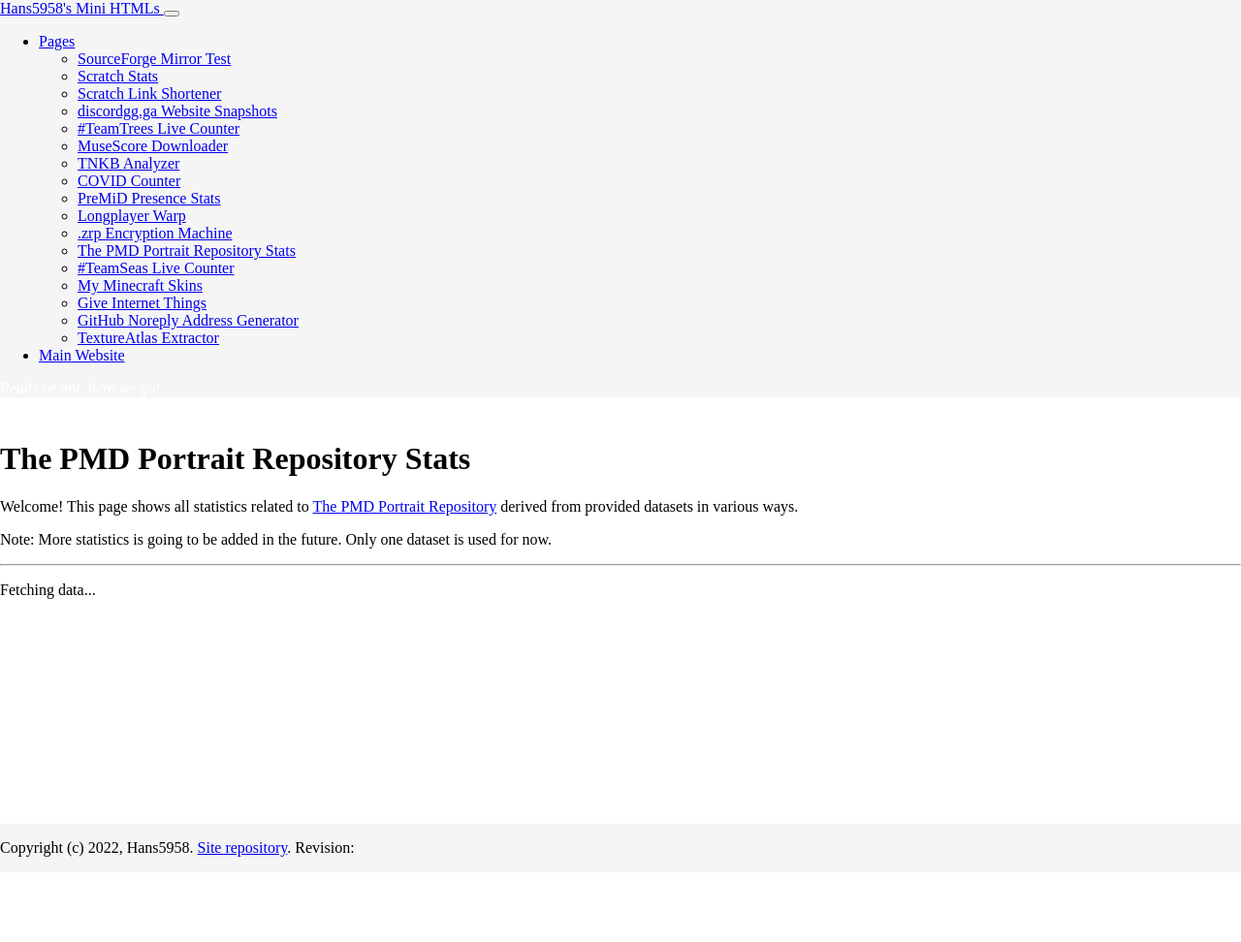
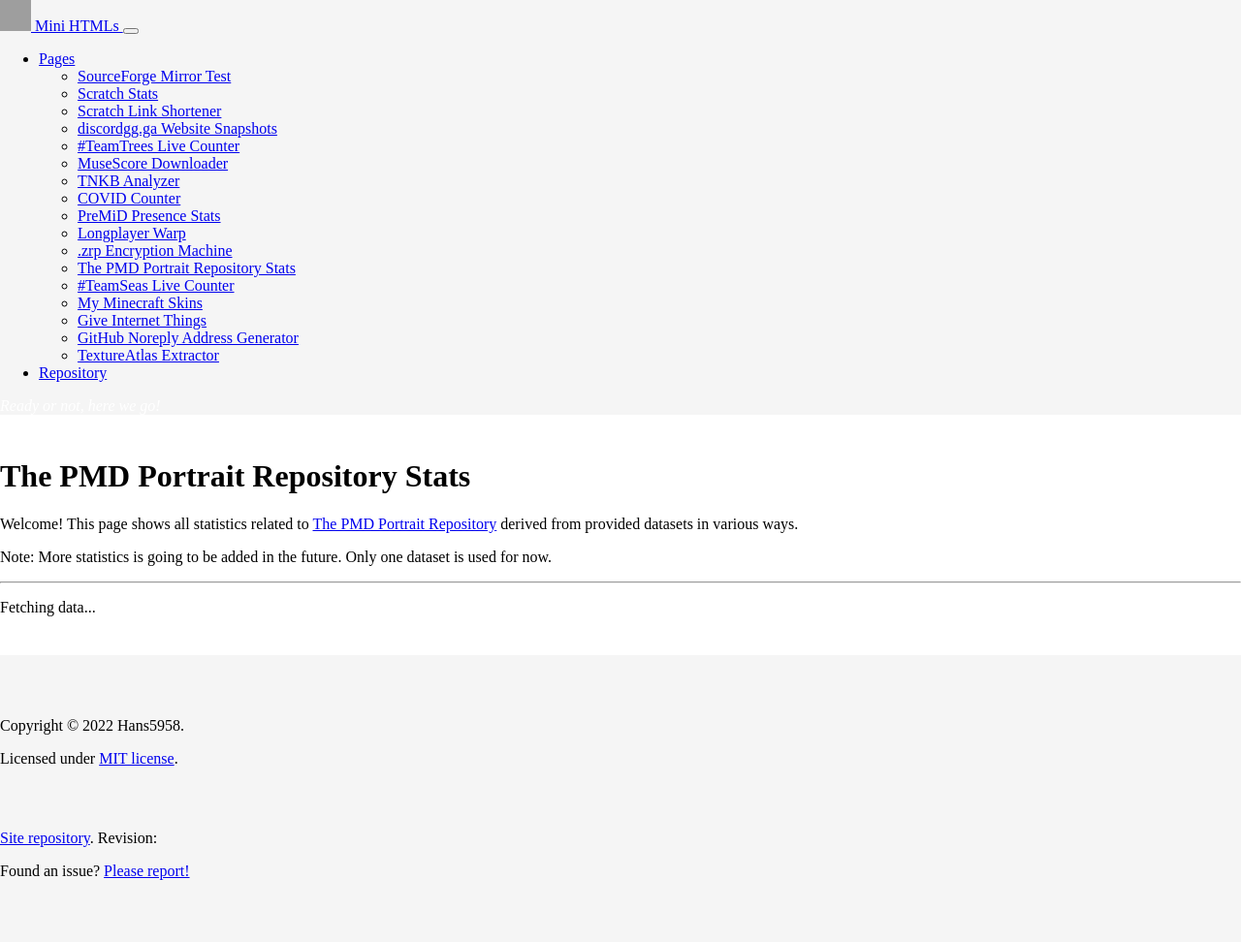
Before and after one commit to Hans5958/mini-htmls, a Jekyll site: the page built from site/pmd-portrait-repo-stats/index.html, in a window 1280 px wide. Shown: the whole page at 97% size. Built offline with Jekyll 4.4.1, drawn with Linux system fonts in a browser that asks for light colours; a style sheet for code colours, icons or effects is not loaded; before the commit the page ends 900 px from its top, so only the background shows below that; grey boxes are pictures that could not be loaded.

Commit message:
Update nav and footer
Make footer more informative
Change brand to be similar to the Astro site
Add link to repository on header
Specify .iconify CSS to only affect content

```diff
--- a/site/_includes/footer.html
+++ b/site/_includes/footer.html
@@ -1,5 +1,14 @@
-<footer class="footer text-middle">
+<footer class="footer text-middle text-muted">
 	<div class="container">
-		<span class="text-muted">Copyright (c) {{ site.copyright_year }}, {{ site.author }}. <a href="{{ site.repository }}">Site repository</a>. Revision: <a href="{{ site.repository }}/commit/{{ site.git.last_commit.long_sha }}"><code>{{ site.git.last_commit.short_sha }}</code></a></span>
+		<div class="row py-0">
+			<div class="col-12 col-md-6 py-0">
+				<p class="mb-0">Copyright © {{ site.copyright_year }} {{ site.author }}.</p>
+				<p class="mb-0">Licensed under <a href="{{ site.repository }}/blob/master/LICENSE">MIT license</a>.</p>
+			</div>
+			<div class="col-12 col-md-6 py-0 text-right">
+				<p class="mb-0"><span class="iconify" data-icon="simple-icons:github"></span> <a href="{{ site.repository }}">Site repository</a>. Revision: <a href="{{ site.repository }}/commit/{{ site.git.last_commit.long_sha }}"><code>{{ site.git.last_commit.short_sha }}</code></a></p>
+				<p class="mb-0"><span class="iconify" data-icon="bi:envelope-exclamation-fill"></span> Found an issue? <a href="{{ site.repository }}/issues">Please report!</a></p>
+			</div>
+		</div>
 	</div>
 </footer>
--- a/site/_includes/nav.html
+++ b/site/_includes/nav.html
@@ -1,6 +1,9 @@
 <header><nav class="navbar navbar-expand-md bg-dark navbar-dark">
+	<a class="navbar-brand mr-2" href="{{ '/' }}">
+		<img src="https://avatars.githubusercontent.com/u/11584103?v=4" class="rounded-sm d-inline-block align-top" alt="Avatar" decoding="async" width="32" height="32">
+	</a>
 	<a class="navbar-brand" href="{{ '/' | relative_url }}">
-		{{ site.title }}
+		Mini HTMLs
 	</a>
 	<button class="navbar-toggler" type="button" data-toggle="collapse" data-target="#collapsibleNavbar">
 		<span class="navbar-toggler-icon"></span>
@@ -22,8 +25,8 @@
 				</ul>
 			</li>
 			<li class="nav-item">
-				<a class="nav-link" href="/">
-					Main Website
+				<a class="nav-link" href="{{ site.repository }}">
+					Repository
 				</a>
 			</li>
 		</ul>
--- a/site/pmd-portrait-repo-stats/index.html
+++ b/site/pmd-portrait-repo-stats/index.html
@@ -126,7 +126,7 @@
 		padding: 0
 	}
 
-	.iconify {
+	main .iconify {
 		width: 24px;
 		height: 24px;
 		pointer-events: none
--- a/site/premid-presence-stats/index.html
+++ b/site/premid-presence-stats/index.html
@@ -67,7 +67,7 @@
 		margin: 0
 	}
 
-	.iconify {
+	main .iconify {
 		width: 24px;
 		height: 24px;
 	    pointer-events: none
```
